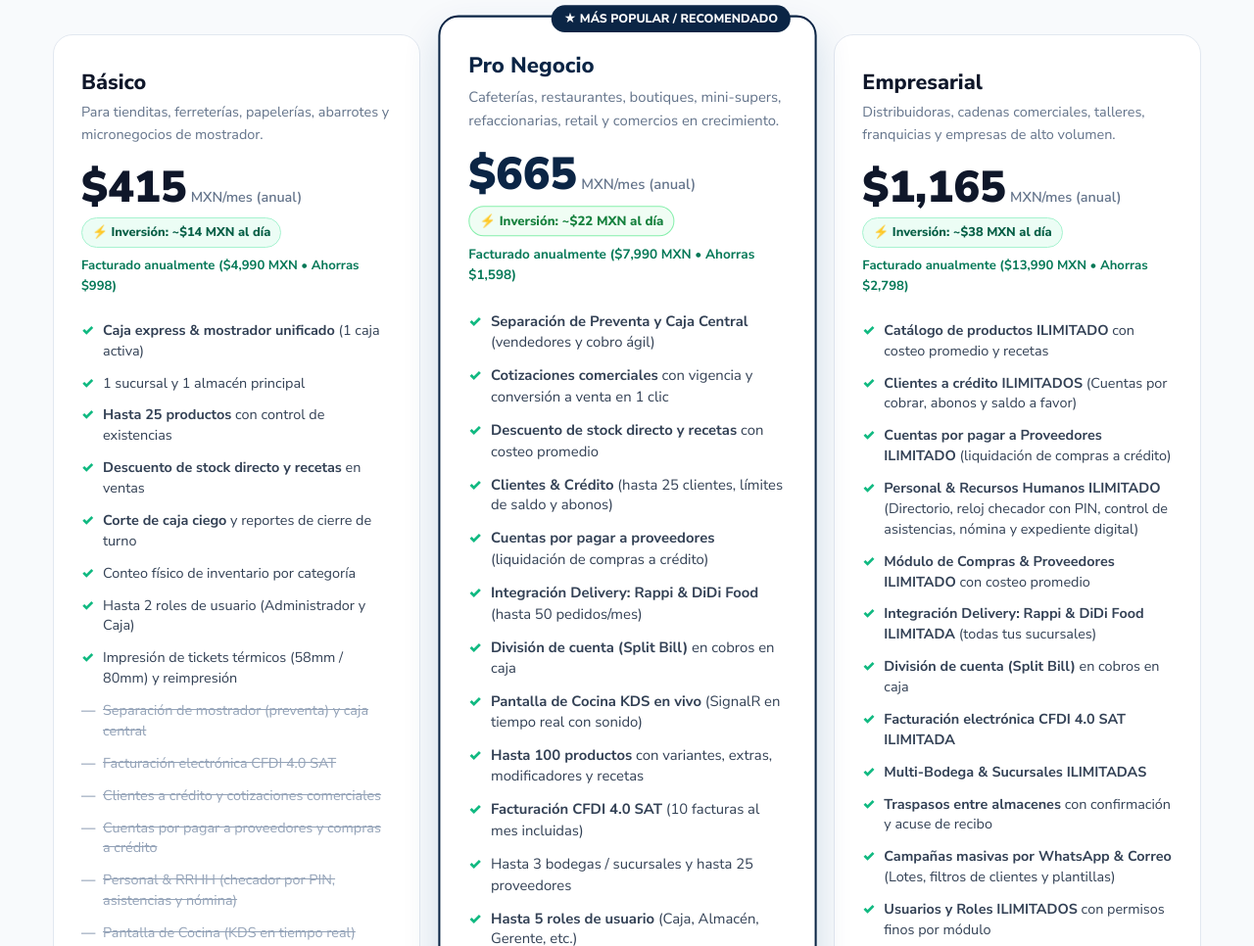
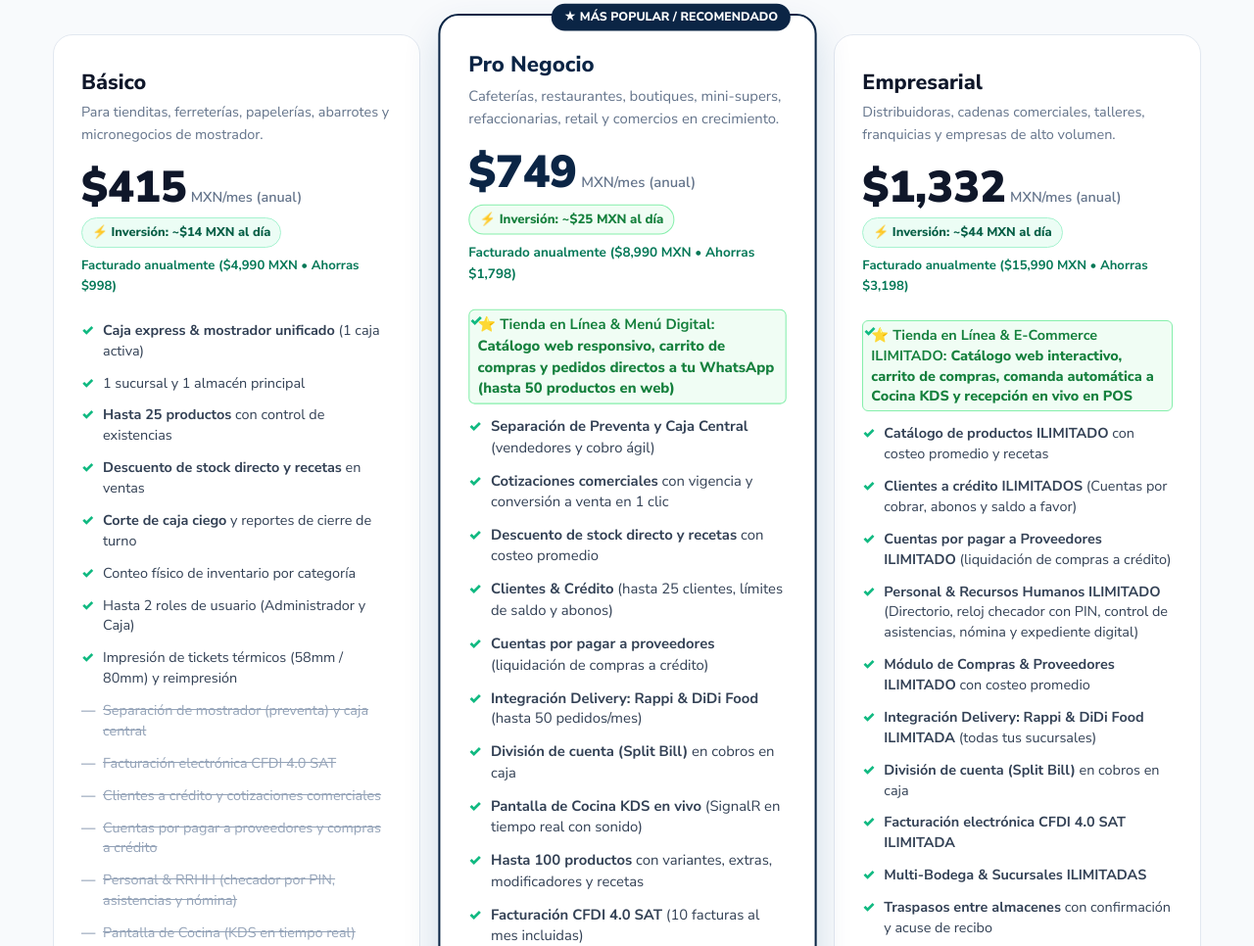
Before and after one commit to J3susAlf/puntogo-landing, a website: page index.html in a window 1280 px wide. Shown: the part 4236-5202 px from the top of the page at 98% size. Drawn offline with Linux system fonts and the light colour scheme.

Commit message:
feat: catalogo publico e-commerce y panel administrativo mi tienda

```diff
--- a/index.html
+++ b/index.html
@@ -1716,6 +1716,7 @@
             <li class="unsupported">Pantalla de Cocina (KDS en tiempo real)</li>
             <li class="unsupported">Integración Delivery (Rappi & DiDi Food no disponible)</li>
             <li class="unsupported">Promociones y campañas por WhatsApp y Correo a clientes</li>
+            <li class="unsupported">Tienda en Línea & Menú Digital (Solo venta en mostrador)</li>
           </ul>
 
           <a href="#" class="btn btn-secondary" data-whatsapp-plan="BASICO">
@@ -1731,13 +1732,14 @@
             en crecimiento.</p>
 
           <div class="pricing-price-wrap">
-            <span id="price-pro" class="pricing-amount">$665</span>
+            <span id="price-pro" class="pricing-amount">$749</span>
             <span class="pricing-period">MXN/mes (anual)</span>
-            <div><span id="daily-pro" class="pricing-daily-badge">⚡ Inversión: ~$22 MXN al día</span></div>
-            <div id="subtext-pro" class="pricing-billed-annual">Facturado anualmente ($7,990 MXN • Ahorras $1,598)</div>
+            <div><span id="daily-pro" class="pricing-daily-badge">⚡ Inversión: ~$25 MXN al día</span></div>
+            <div id="subtext-pro" class="pricing-billed-annual">Facturado anualmente ($8,990 MXN • Ahorras $1,798)</div>
           </div>
 
           <ul class="pricing-list">
+            <li class="check" style="background:#f0fdf4; border:1px solid #86efac; border-radius:6px; padding:4px 8px; font-weight:800; color:#15803d;">⭐ <strong>Tienda en Línea & Menú Digital:</strong> Catálogo web responsivo, carrito de compras y pedidos directos a tu WhatsApp (hasta 50 productos en web)</li>
             <li class="check"><strong>Separación de Preventa y Caja Central</strong> (vendedores y cobro ágil)</li>
             <li class="check"><strong>Cotizaciones comerciales</strong> con vigencia y conversión a venta en 1 clic</li>
             <li class="check"><strong>Descuento de stock directo y recetas</strong> con costeo promedio</li>
@@ -1768,14 +1770,15 @@
           </p>
 
           <div class="pricing-price-wrap">
-            <span id="price-empresarial" class="pricing-amount">$1,165</span>
+            <span id="price-empresarial" class="pricing-amount">$1,332</span>
             <span class="pricing-period">MXN/mes (anual)</span>
-            <div><span id="daily-empresarial" class="pricing-daily-badge">⚡ Inversión: ~$38 MXN al día</span></div>
-            <div id="subtext-empresarial" class="pricing-billed-annual">Facturado anualmente ($13,990 MXN • Ahorras
-              $2,798)</div>
+            <div><span id="daily-empresarial" class="pricing-daily-badge">⚡ Inversión: ~$44 MXN al día</span></div>
+            <div id="subtext-empresarial" class="pricing-billed-annual">Facturado anualmente ($15,990 MXN • Ahorras
+              $3,198)</div>
           </div>
 
           <ul class="pricing-list">
+            <li class="check" style="background:#f0fdf4; border:1px solid #86efac; border-radius:6px; padding:4px 8px; font-weight:800; color:#15803d;">⭐ <strong>Tienda en Línea & E-Commerce ILIMITADO:</strong> Catálogo web interactivo, carrito de compras, comanda automática a Cocina KDS y recepción en vivo en POS</li>
             <li class="check"><strong>Catálogo de productos ILIMITADO</strong> con costeo promedio y recetas</li>
             <li class="check"><strong>Clientes a crédito ILIMITADOS</strong> (Cuentas por cobrar, abonos y saldo a favor)</li>
             <li class="check"><strong>Cuentas por pagar a Proveedores ILIMITADO</strong> (liquidación de compras a crédito)</li>
--- a/js/main.js
+++ b/js/main.js
@@ -741,20 +741,20 @@ const PRICING_DATA = {
     dailyAnnual: 14,
   },
   pro: {
-    monthly: 799,
-    annual: 7990,
-    annualMonthEquivalent: 665,
-    savingsAnnual: 1598,
-    dailyMonthly: 26,
-    dailyAnnual: 22,
+    monthly: 899,
+    annual: 8990,
+    annualMonthEquivalent: 749,
+    savingsAnnual: 1798,
+    dailyMonthly: 30,
+    dailyAnnual: 25,
   },
   empresarial: {
-    monthly: 1399,
-    annual: 13990,
-    annualMonthEquivalent: 1165,
-    savingsAnnual: 2798,
-    dailyMonthly: 46,
-    dailyAnnual: 38,
+    monthly: 1599,
+    annual: 15990,
+    annualMonthEquivalent: 1332,
+    savingsAnnual: 3198,
+    dailyMonthly: 53,
+    dailyAnnual: 44,
   },
 };
 
```
